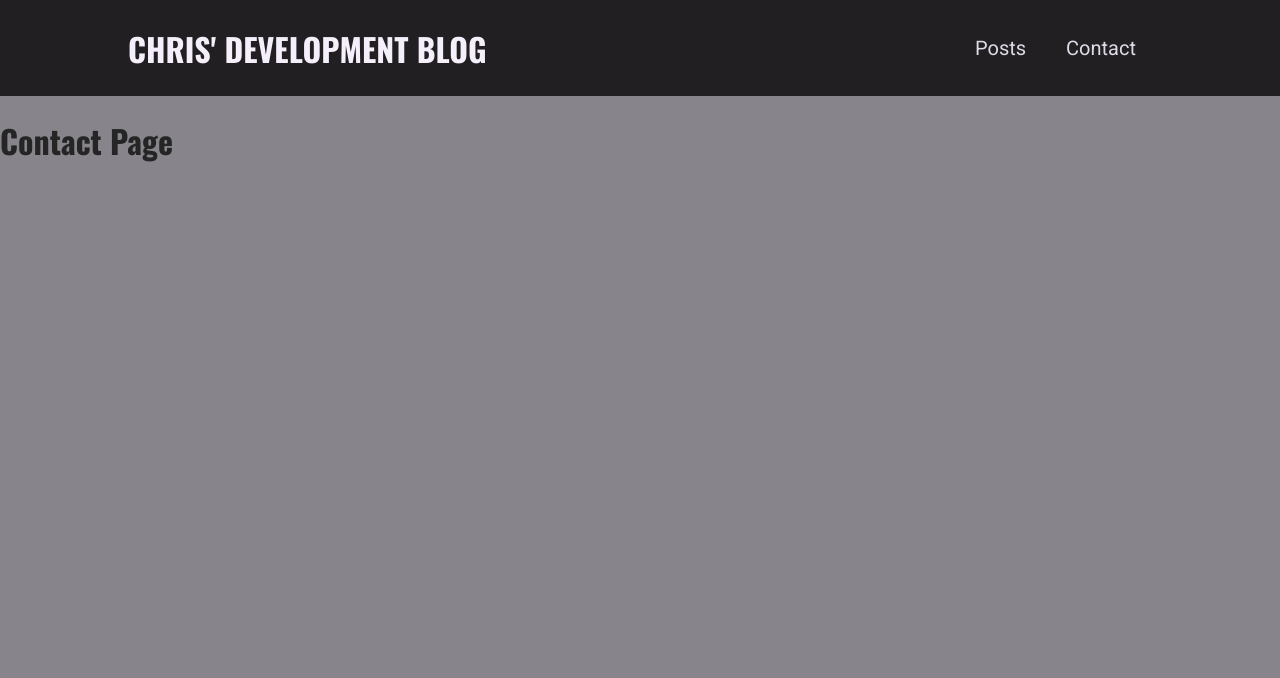
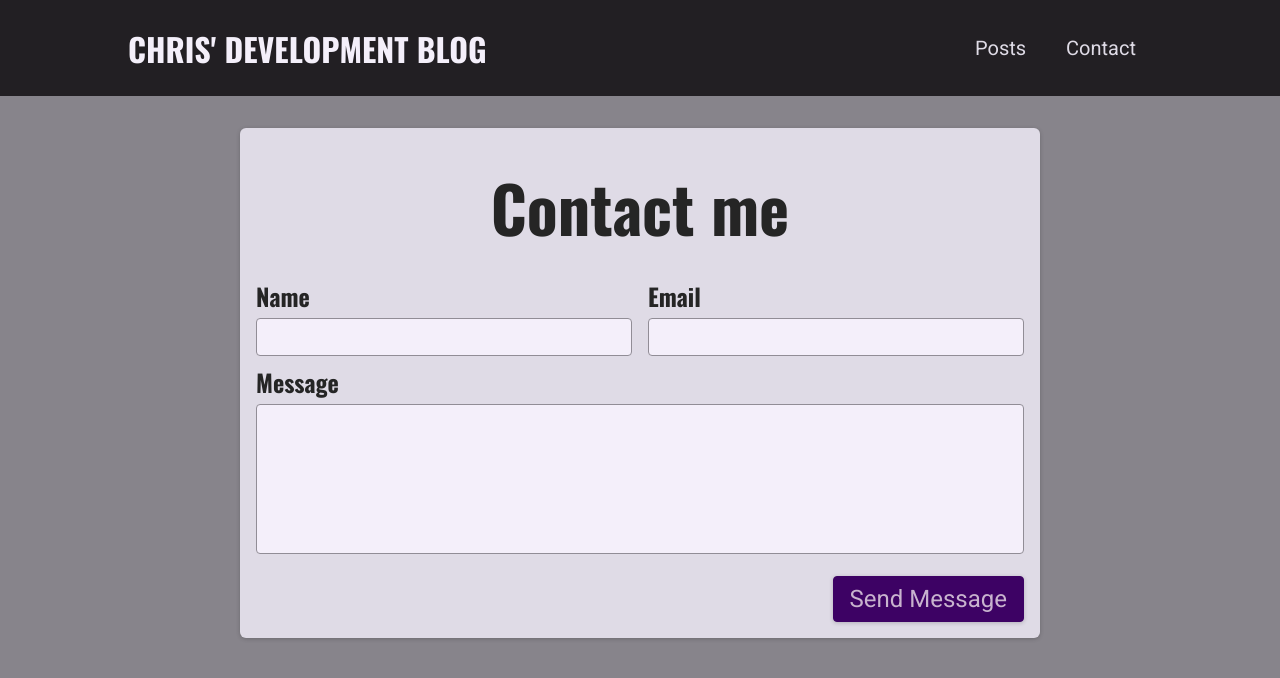
Before and after one commit to chrisarrow90/nextjs-blog-project, a Next.js app: page /contact in a window 1280 px wide. Shown: the top 678 px of the page. Built offline with nearby package versions, Linux system fonts and the light colour scheme.

Commit message:
create contact form component

```diff
--- /dev/null
+++ b/components/contact/contact-form.jsx
@@ -0,0 +1,30 @@
+import classes from './contact-form.module.css'
+
+const ContactForm = () => {
+  return (
+    <section className={classes.contact}>
+      <h1>Contact me</h1>
+      <form className={classes.form}>
+        <div className={classes.controls}>
+          <div className={classes.control}>
+            <label htmlFor="name">Name</label>
+            <input type="text" id="name" required />
+          </div>
+          <div className={classes.control}>
+            <label htmlFor="email">Email</label>
+            <input type="email" id="email" required />
+          </div>
+        </div>
+        <div className={classes.control}>
+          <label htmlFor="message">Message</label>
+          <textarea id="message" rows="5"></textarea>
+        </div>
+        <div className={classes.actions}>
+          <button>Send Message</button>
+        </div>
+      </form>
+    </section>
+  )
+}
+
+export default ContactForm
--- /dev/null
+++ b/components/contact/contact-form.module.css
@@ -0,0 +1,73 @@
+.contact {
+  margin: var(--size-8) auto;
+  border-radius: 6px;
+  background-color: var(--color-grey-100);
+  width: 90%;
+  max-width: 50rem;
+  padding: var(--size-4);
+  box-shadow: 0 1px 4px rgba(0, 0, 0, 0.2);
+  font-size: var(--size-6);
+}
+
+.contact h1 {
+  font-size: var(--size-8);
+  margin: var(--size-4) 0;
+  text-align: left;
+}
+
+.form label {
+  display: block;
+  font-family: 'Oswald', sans-serif;
+  font-weight: bold;
+  margin: var(--size-2) 0 var(--size-1) 0;
+}
+
+.form input,
+.form textarea {
+  font: inherit;
+  padding: var(--size-1);
+  border-radius: 4px;
+  width: 100%;
+  border: 1px solid var(--color-grey-400);
+  background-color: var(--color-grey-50);
+  resize: none;
+}
+
+.controls {
+  display: flex;
+  column-gap: 1rem;
+  flex-wrap: wrap;
+}
+
+.control {
+  flex: 1;
+  min-width: 10rem;
+}
+
+.actions {
+  margin-top: var(--size-4);
+  text-align: right;
+}
+
+.form button {
+  font: inherit;
+  cursor: pointer;
+  background-color: var(--color-primary-700);
+  border: 1px solid var(--color-primary-700);
+  padding: var(--size-2) var(--size-4);
+  border-radius: 4px;
+  color: var(--color-primary-50);
+  box-shadow: 0 1px 4px rgba(0, 0, 0, 0.2);
+}
+
+.form button:hover {
+  background-color: var(--color-primary-500);
+  border-color: var(--color-primary-500);
+}
+
+@media (min-width: 768px) {
+  .contact h1 {
+    font-size: var(--size-16);
+    text-align: center;
+  }
+}
--- a/pages/contact.jsx
+++ b/pages/contact.jsx
@@ -1,9 +1,7 @@
+import ContactForm from '../components/contact/contact-form'
+
 const ContactPage = () => {
-  return (
-    <div>
-      <h1>Contact Page</h1>
-    </div>
-  )
+  return <ContactForm />
 }
 
 export default ContactPage
```
